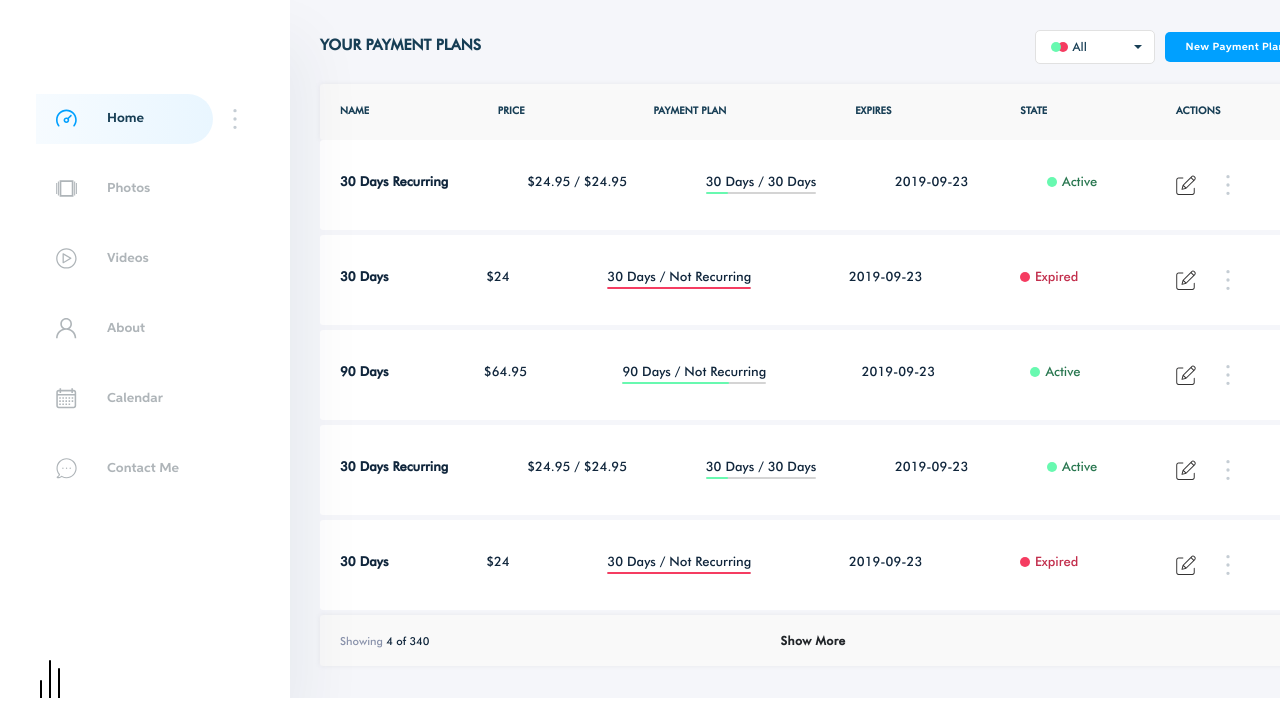
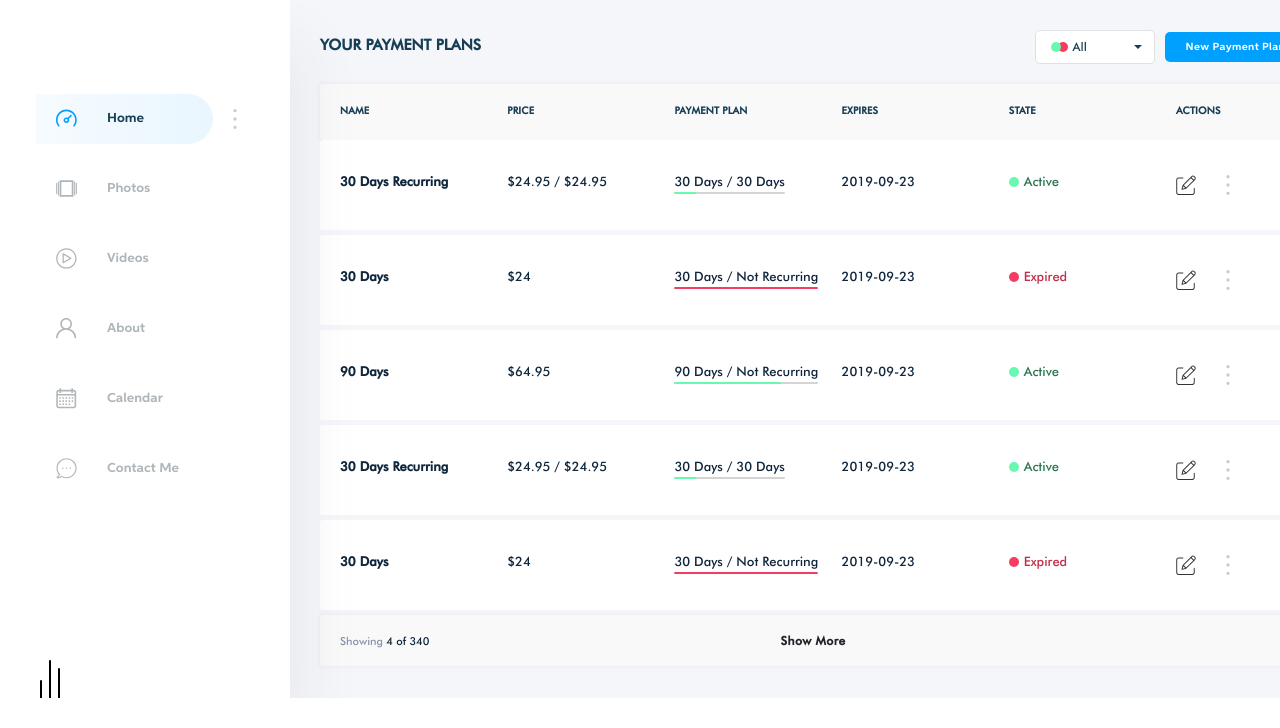
Before and after one commit to gromimol/constructor, a plain HTML site: page dashboard.html in a window 1280 px wide. Shown: the part 72-800 px from the top of the page. Drawn offline with nearby package versions, Linux system fonts and the light colour scheme; files whose address does not match are found by name.

Commit message:
width for dashboard table

```diff
--- a/sass/_dashboard.scss
+++ b/sass/_dashboard.scss
@@ -55,6 +55,7 @@
 	border-radius: 3px;
 }
 .dashboard-table__item{
+	width: 16%;
 	flex-grow: 1;
 	&--action{
 		flex: 0 0 110px;
```
Also changed, not shown: css/style.css, 1 other file.
